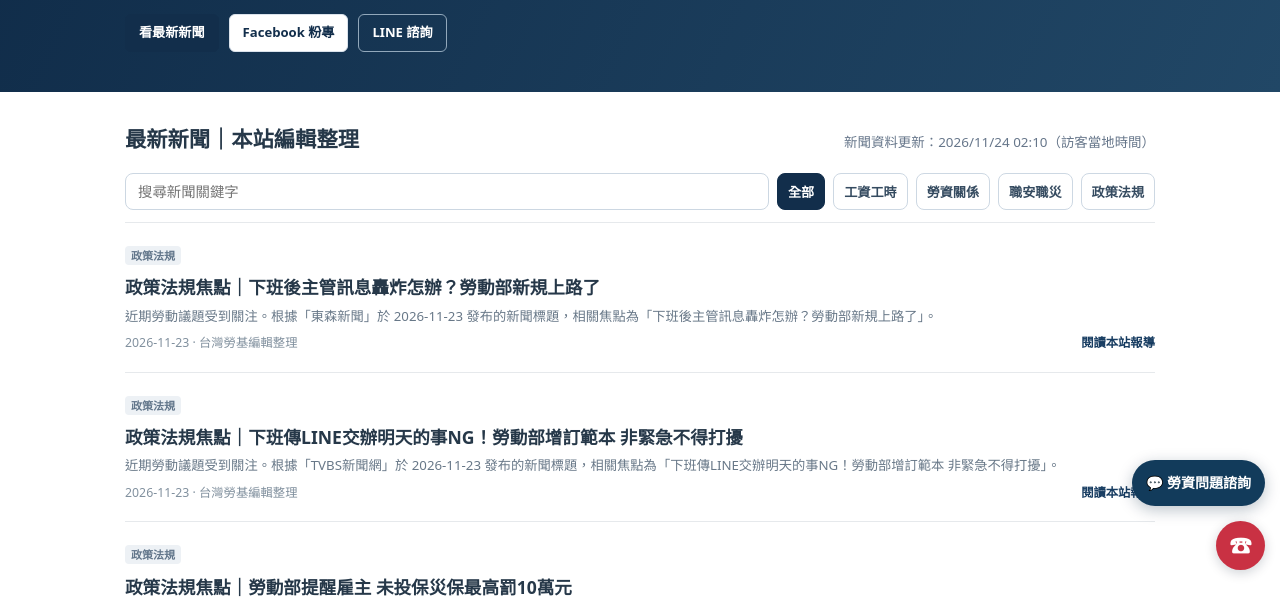
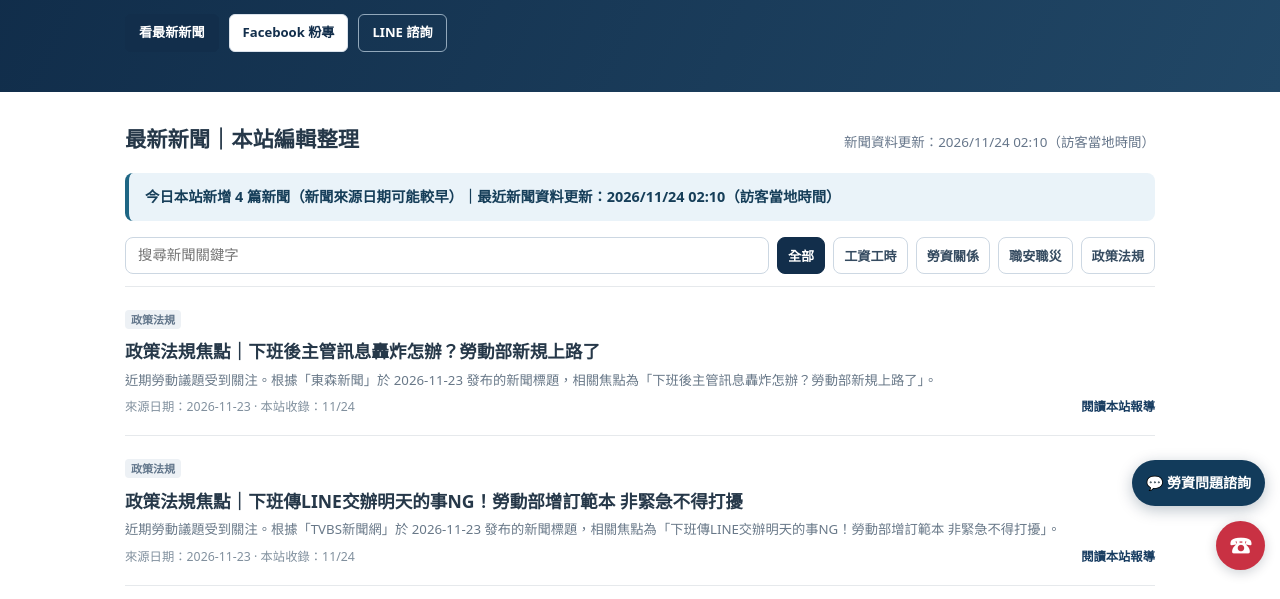
Before and after one commit to sam0989422478/taiwan-labor-news, a plain HTML site: page index.html in a window 1280 px wide. Shown: the part 212-811 px from the top of the page. Drawn offline with Linux system fonts and the light colour scheme.

Commit message:
Show actual daily article publication count and distinguish source date from site upload date

```diff
--- a/index.html
+++ b/index.html
@@ -22,7 +22,7 @@ header{background:#fff;border-bottom:1px solid var(--line)}.head{min-height:77px
 nav{display:flex;align-items:center;gap:19px;flex-wrap:wrap}nav a{text-decoration:none;color:#2e445a;font-size:.94rem;font-weight:650}nav a:hover,.plain-link:hover{color:var(--red)}
 .hero{background:var(--navy);color:#fff;padding:44px 0 42px}.hero-label{color:#f3aab2;font-size:.76rem;letter-spacing:.17em;font-weight:700}.hero h1{font-size:clamp(1.9rem,4.4vw,2.8rem);line-height:1.3;margin:9px 0 12px}.hero p{margin:0;max-width:660px;color:#dae4ef;font-size:.96rem}
 .shortcuts{display:flex;flex-wrap:wrap;gap:10px;margin-top:24px}.quick{padding:10px 18px;border-radius:8px;text-decoration:none;border:1px solid #d3dce6;background:#fff;color:var(--navy);font-weight:750;font-size:.91rem}.quick.primary{background:var(--red);color:#fff;border-color:var(--red)}.quick.outline{background:transparent;color:#fff;border-color:#8aa0b4}
-main{padding:34px 0 55px}section{scroll-margin-top:18px}.section-head{display:flex;justify-content:space-between;align-items:baseline;gap:12px;flex-wrap:wrap;margin-bottom:17px}.section-head h2{font-size:1.45rem;margin:0}.muted{color:var(--muted);font-size:.84rem}
+main{padding:34px 0 55px}section{scroll-margin-top:18px}.section-head{display:flex;justify-content:space-between;align-items:baseline;gap:12px;flex-wrap:wrap;margin-bottom:17px}.section-head h2{font-size:1.45rem;margin:0}.news-update-summary{border-left:4px solid #1e6684;border-radius:8px;background:#eaf3f9;color:#163e59;font-weight:750;font-size:.9rem;padding:12px 16px;margin:0 0 16px}.muted{color:var(--muted);font-size:.84rem}
 .controls{display:flex;flex-wrap:wrap;gap:8px;margin:0 0 19px}.controls input{flex:1;min-width:200px;background:#fff;border:1px solid #ccd7e2;border-radius:8px;padding:11px 13px;font-size:.95rem;outline-offset:2px}.filter{cursor:pointer;background:#fff;border:1px solid #cdd8e3;padding:10px 12px;border-radius:8px;color:#354b60;font-weight:650}.filter.active{background:var(--navy);color:#fff;border-color:var(--navy)}
 .grid{display:grid;grid-template-columns:repeat(3,minmax(0,1fr));gap:15px}.story-art{height:166px;display:block;overflow:hidden;background:#e8f2f6}.story-art img{display:block;width:100%;height:100%;object-fit:cover}.story-art .art-icon{font-size:36px}.story-art .art-label{font-size:17px;letter-spacing:.08em}.story{background:#fff;border:1px solid var(--line);border-radius:11px;overflow:hidden;display:flex;flex-direction:column}.stripe{height:4px;background:var(--red)}.story-body{padding:20px;display:flex;flex-direction:column;flex:1}.tag{font-size:.75rem;padding:4px 9px;border-radius:6px;color:#224b75;background:#e9f1f8;font-weight:750;align-self:flex-start}.story h3{font-size:1.13rem;line-height:1.5;margin:12px 0 8px}.story p{font-size:.9rem;color:#52657a;margin:0 0 18px}.story-bottom{margin-top:auto;padding-top:13px;border-top:1px solid var(--line);font-size:.79rem;display:flex;justify-content:space-between;gap:10px;flex-wrap:wrap;color:#6d7e8f}.story-bottom a{color:#b32136;font-weight:800}.empty{background:#fff;border:1px solid var(--line);padding:30px;border-radius:10px;grid-column:1/-1}
 .contact{margin-top:34px;padding:25px 27px;border:1px solid var(--line);background:#fff;border-radius:12px}.contact h2{margin:0 0 4px;font-size:1.35rem}.contact p{margin:0 0 13px;color:#63758a;font-size:.91rem}.links{display:flex;flex-wrap:wrap;gap:9px}.links a{text-decoration:none;padding:9px 13px;border:1px solid #d8e1eb;border-radius:7px;font-weight:700;font-size:.87rem}.links a:first-child{color:var(--red)}.contact-tools{margin-top:13px;display:flex;align-items:center;flex-wrap:wrap;gap:9px}.contact-tools button{font-size:.82rem;border:0;background:none;text-decoration:underline;color:#657890;cursor:pointer;padding:0}
@@ -93,7 +93,7 @@ main{padding-top:29px}.section-head h2{font-size:1.33rem}.controls{margin-bottom
 <header><div class="wrap head"><a class="brand" href="#top"><img class="brand-logo" src="https://www.lawki.com.tw/uploads/use/20250923145442d255.jpg" alt="台灣勞基顧問 Logo" width="52" height="52"><span class="brand-name">台灣<em>勞基</em>新聞網<small>TAIWAN LABOR NEWS</small></span></a><nav aria-label="主要導覽"><a href="#news">最新新聞</a><a href="#notices">勞動部公告</a><a href="about.html">關於台灣勞基</a><a href="faq.html">勞資問題知識庫</a><a href="#contact">聯絡我們</a><a href="https://www.lawki.com.tw/site.html" target="_blank" rel="noopener noreferrer">台灣勞基官網</a></nav></div></header>
 <section class="hero" id="top"><div class="wrap"><div class="hero-label">台灣勞動政策 · 勞資新聞 · 企業管理</div><h1>最新勞動新聞<br>重要資訊，一目了然</h1><p>每日彙整勞資時事，提供本站編輯導讀與企業管理提醒；官方政策另設「勞動部公告」專區。</p><div class="shortcuts"><a class="quick primary" href="#news">看最新新聞</a><a class="quick" href="https://www.facebook.com/lawkitaiwan/" target="_blank" rel="noopener noreferrer">Facebook 粉專</a><a class="quick outline" href="https://lin.ee/NgRW9iS" rel="noopener noreferrer">LINE 諮詢</a></div></div></section>
 <main class="wrap">
-<section id="news"><div class="section-head"><h2>最新新聞｜本站編輯整理</h2><span class="muted" id="updated">正在讀取本站新聞</span></div>
+<section id="news"><div class="section-head"><h2>最新新聞｜本站編輯整理</h2><span class="muted" id="updated">正在讀取本站新聞</span></div><div class="news-update-summary" id="news-update-summary" role="status" aria-live="polite">正在確認今天的新聞更新情況……</div>
 <div class="controls"><input id="search" type="search" placeholder="搜尋新聞關鍵字" aria-label="搜尋新聞"><button class="filter active" data-cat="全部">全部</button><button class="filter" data-cat="工資工時">工資工時</button><button class="filter" data-cat="勞資關係">勞資關係</button><button class="filter" data-cat="職安職災">職安職災</button><button class="filter" data-cat="政策法規">政策法規</button></div>
 <div id="results" class="grid" aria-live="polite"><div class="empty">正在載入新聞……</div></div><div id="pagination" class="pagination" aria-label="新聞分頁"></div><p id="result-count" class="muted" aria-live="polite"></p><p class="muted">本站文章依公開來源資訊整理，並非原媒體全文轉載；完整事實以原始來源及主管機關公告為準。</p></section><section id="notices" style="margin-top:45px"><div class="section-head"><h2>勞動部公告</h2><span class="muted" id="notice-updated">讀取中</span></div><div id="notice-results" class="notice-list"></div><p class="muted">資料來源：勞動部新聞稿 RSS。點擊可查看官方原始公告。</p></section>
 <section class="contact" id="contact"><h2>聯絡台灣勞基</h2><p>企業勞務管理、勞動契約與工作規則等相關問題，歡迎透過以下方式洽詢。</p><div class="links"><a href="tel:+886989422478">孫顧問 0989-422-478</a><a href="https://lin.ee/NgRW9iS" rel="noopener noreferrer">LINE 官方帳號</a><a href="https://www.facebook.com/lawkitaiwan/" target="_blank" rel="noopener noreferrer">Facebook 粉專</a><a href="https://www.lawki.com.tw/site.html" target="_blank" rel="noopener noreferrer">台灣勞基官方網站</a></div><div class="contact-tools"><button id="copyline" type="button">LINE 無法開啟？複製連結</button><span id="copymsg" class="muted" role="status"></span></div></section>
@@ -120,6 +120,14 @@ function formatVisitorTime(iso){
  if(!iso||Number.isNaN(date.getTime()))return '時間未提供';
  return new Intl.DateTimeFormat('zh-TW',{year:'numeric',month:'2-digit',day:'2-digit',hour:'2-digit',minute:'2-digit',hour12:false}).format(date)+'（訪客當地時間）';
 }
+function displayNewsUpdate(d,loadedArticles){
+ const output=document.getElementById('news-update-summary');if(!output)return;
+ const today=new Intl.DateTimeFormat('en-CA',{timeZone:'Asia/Taipei',year:'numeric',month:'2-digit',day:'2-digit'}).format(new Date());
+ const publishedDate=iso=>{if(!iso)return '';const date=new Date(iso);return Number.isNaN(date.getTime())?'':new Intl.DateTimeFormat('en-CA',{timeZone:'Asia/Taipei',year:'numeric',month:'2-digit',day:'2-digit'}).format(date)};
+ const current=(loadedArticles||[]).filter(a=>publishedDate(a.published_at)===today).length;
+ const latest=d.updated_at?'最近新聞資料更新：'+formatVisitorTime(d.updated_at):'尚無更新時間';
+ output.textContent=current?('今日本站新增 '+current+' 篇新聞（新聞來源日期可能較早）｜'+latest):('今天尚無新文章上架｜'+latest);
+}
 function render(){
  const q=search.value.trim().toLowerCase();
  const list=articles.filter(x=>(cat==='全部'||x.category===cat)&&((x.title+' '+x.summary).toLowerCase().includes(q)));
@@ -130,7 +138,7 @@ function render(){
  const totalPages=Math.ceil(list.length/pageSize);
  currentPage=Math.max(1,Math.min(currentPage,totalPages));
  const shown=list.slice((currentPage-1)*pageSize,currentPage*pageSize);
- shown.forEach(n=>{const a=text('article','','story'),stripe=text('div','','stripe'),body=text('div','','story-body'),t=text('span',n.category,'tag'),h=text('h3',n.title),desc=text('p',n.summary),foot=text('div','','story-bottom'),meta=text('span',(n.date||'')+' · 台灣勞基編輯整理'),link=text('a','閱讀本站報導');link.href='stories/'+encodeURIComponent(n.id)+'.html';foot.append(meta,link);body.append(t,h,desc,foot);a.append(stripe,body);results.append(a)});
+ shown.forEach(n=>{const a=text('article','','story'),stripe=text('div','','stripe'),body=text('div','','story-body'),t=text('span',n.category,'tag'),h=text('h3',n.title),desc=text('p',n.summary),foot=text('div','','story-bottom'),meta=text('span','來源日期：'+(n.date||'未提供')+' · 本站收錄：'+(n.published_at?new Intl.DateTimeFormat('zh-TW',{timeZone:'Asia/Taipei',month:'2-digit',day:'2-digit'}).format(new Date(n.published_at)):'未提供')),link=text('a','閱讀本站報導');link.href='stories/'+encodeURIComponent(n.id)+'.html';foot.append(meta,link);body.append(t,h,desc,foot);a.append(stripe,body);results.append(a)});
  count.textContent='共 '+list.length+' 篇 · 每頁 '+pageSize+' 篇';
  if(totalPages<=1)return;
  function addButton(label,page,disabled,active){
@@ -144,7 +152,7 @@ function render(){
  pagination.append(text('span','第 '+currentPage+'／'+totalPages+' 頁','pagesummary'));
 }
 search.addEventListener('input',()=>{currentPage=1;render()});document.querySelectorAll('.filter').forEach(b=>b.addEventListener('click',()=>{document.querySelector('.filter.active')?.classList.remove('active');b.classList.add('active');cat=b.dataset.cat;currentPage=1;render()}));
-fetch('data/editorial.json?t='+Date.now()).then(r=>{if(!r.ok)throw Error();return r.json()}).then(d=>{articles=Array.isArray(d.articles)&&d.articles.length?d.articles:embeddedEditorial.articles;document.getElementById('updated').textContent=d.updated_at?'新聞資料更新：'+formatVisitorTime(d.updated_at):'尚無更新紀錄';render()}).catch(()=>{articles=embeddedEditorial.articles||[];document.getElementById('updated').textContent='新聞資料更新：'+formatVisitorTime(embeddedEditorial.updated_at)+'（備援資料）';render()});
+fetch('data/editorial.json?t='+Date.now()).then(r=>{if(!r.ok)throw Error();return r.json()}).then(d=>{articles=Array.isArray(d.articles)&&d.articles.length?d.articles:embeddedEditorial.articles;document.getElementById('updated').textContent=d.updated_at?'新聞資料更新：'+formatVisitorTime(d.updated_at):'尚無更新紀錄';displayNewsUpdate(d,articles);render()}).catch(()=>{articles=embeddedEditorial.articles||[];document.getElementById('updated').textContent='新聞資料更新：'+formatVisitorTime(embeddedEditorial.updated_at)+'（備援資料）';displayNewsUpdate(embeddedEditorial,articles);render()});
 fetch('data/news.json?t='+Date.now()).then(r=>{if(!r.ok)throw Error();return r.json()}).then(d=>{const box=document.getElementById('notice-results');box.replaceChildren();(d.articles||[]).slice(0,10).forEach(n=>{const row=text('div','','notice-row'),time=text('time',n.date||''),link=text('a',n.title);link.href=n.url;link.target='_blank';link.rel='noopener noreferrer';row.append(time,link);box.append(row)});document.getElementById('notice-updated').textContent=(d.articles||[]).length+' 則公告 · 資料更新：'+formatVisitorTime(d.updated_at);if(!box.children.length)box.append(text('div','目前沒有公告資料。','empty'))}).catch(()=>document.getElementById('notice-updated').textContent='公告暫時無法載入');
 </script>
 <details class="float-contact">
```
